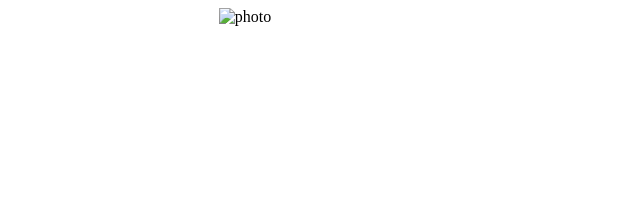
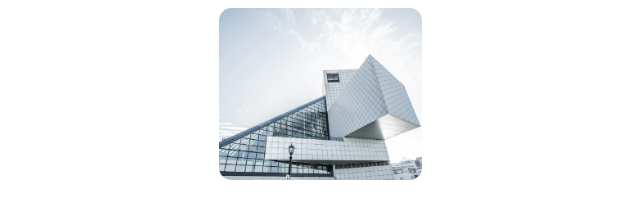
Before and after one commit to xrisv/animation-1, a plain HTML site: page index.html in a window 1280 px wide. Shown: the whole page, without its empty margins (39-679 px from the left). Drawn offline with Linux system fonts and the light colour scheme.

Commit message:
fixed img bug

```diff
--- a/index.html
+++ b/index.html
@@ -8,7 +8,7 @@
 </head>
 <body>
    <div>
-   <img src="images/photo.png" alt="photo">
+   <img src="photo.png" alt="photo">
    </div>
 </body>
 </html>
```
